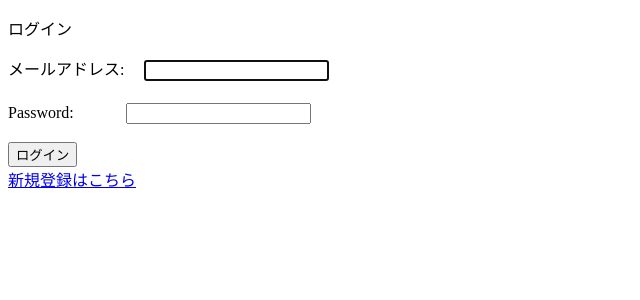
After one commit to Summer-Hackathon-2025-B-Team/HackNow, a Django app: page /user/login/ in a window 1280 px wide. The commit adds this page. Shown: the top 300 px of the page, without its empty margins (0-640 px from the left). Run offline with Django 4.2, Linux system fonts and the light colour scheme; parts of the project's set-up code (start-up, migrations or seed data) failed here and were passed over.

Commit message:
feat:ログイン機能

```diff
--- a/app/apps/user/forms.py
+++ b/app/apps/user/forms.py
@@ -1,5 +1,7 @@
-from django.contrib.auth.forms import UserCreationForm
+from django.contrib.auth.forms import UserCreationForm, AuthenticationForm
 from .models import User
+from django import forms
+from django.contrib.auth import authenticate
 
 # カスタムユーザモデル用のユーザ登録フォーム
 # UserCreationFormはパスワードの確認など、ユーザー作成に必要な機能を備えたフォーム
@@ -19,3 +21,27 @@ class SignUpForm(UserCreationForm):
 
         for field in self.fields.values():
             field.widget.attrs.update({'class': 'form-control'})
+
+# ログインフォーム
+class LoginForm(AuthenticationForm):
+
+    def __init__(self, request=None, *args, **kwargs):
+        self.request = request
+        super().__init__(request, *args, **kwargs)
+        self.fields['username'].label = 'メールアドレス'
+        self.fields['username'].widget.attrs.update({'class': 'form-control'})
+        self.fields['password'].widget.attrs.update({'class': 'form-control'})
+
+    def clean(self):
+        email = self.cleaned_data.get('username')
+        password = self.cleaned_data.get('password')
+
+        if email and password:
+            self.user_cache = authenticate(self.request, username=email, password=password)
+            if self.user_cache is None:
+                raise forms.ValidationError("メールアドレスまたはパスワードが正しくありません")
+
+            # is_active などのチェックを行う標準のメソッド
+            self.confirm_login_allowed(self.user_cache)
+
+        return self.cleaned_data
--- a/app/apps/user/urls.py
+++ b/app/apps/user/urls.py
@@ -5,4 +5,5 @@ app_name = "user"
 
 urlpatterns = [
     path('signup/', views.SignupView.as_view(), name="signup"),
+    path('login/', views.LoginView.as_view(), name="login"),
 ]
--- a/app/apps/user/views.py
+++ b/app/apps/user/views.py
@@ -1,8 +1,9 @@
 from django.contrib.auth import login, authenticate
 from django.views.generic import CreateView
 from django.urls import reverse_lazy
-from .forms import SignUpForm
+from .forms import SignUpForm, LoginForm
 from .models import User
+from django.contrib.auth.views import LoginView as BaseLoginView
 
 # ユーザ登録
 class SignupView(CreateView):
@@ -24,3 +25,8 @@ class SignupView(CreateView):
             # 問題なければログイン状態にする
             login(self.request, user)
         return response
+
+# ログイン
+class LoginView(BaseLoginView):
+    form_class = LoginForm
+    template_name = "user/login.html"
--- a/app/config/settings.py
+++ b/app/config/settings.py
@@ -138,3 +138,9 @@ DEFAULT_AUTO_FIELD = 'django.db.models.BigAutoField'
 
 # 認証ユーザモデルとしてUserテーブルを利用
 AUTH_USER_MODEL = 'user.User'
+
+# 未ログイン時の遷移先（ログイン画面）
+LOGIN_URL = "user:login"
+
+# ログイン後の遷移先（一旦ログイン画面）
+LOGIN_REDIRECT_URL = "user:login"
--- /dev/null
+++ b/app/templates/user/login.html
@@ -0,0 +1,52 @@
+<!doctype html>
+<html lang="ja">
+
+    <head>
+        <meta charset="utf-8">
+        <meta name="viewport" content="width=device-width, initial-scale=1">
+        <title>Hack-Now|ログイン</title>
+    </head>
+
+    <body>
+
+        <div class="auth-container">
+            <div class="auth-box">
+                <p>ログイン</p>
+
+                <form method="post">
+                    {% csrf_token %}
+
+                    <div class="input_item">
+                        {{ form.username.label_tag }}
+                        {{ form.username }}
+                    </div>
+                    <br>
+
+                    <div class="input_item">
+                        {{ form.password.label_tag }}
+                        {{ form.password }}
+                    </div>
+                    <br>
+
+                    {% if form.non_field_errors %}
+                        {% for error in form.non_field_errors %}
+                            <div class="text-error">
+                                {{ error }}
+                            </div>
+                        {% endfor %}
+                    {% endif %}
+
+                    <button type="submit" class="button_decision">
+                        ログイン
+                    </button>
+                </form>
+
+                <a href="{% url 'user:signup' %}" class="moving_link">
+                    新規登録はこちら
+                </a>
+
+            </div>
+        </div>
+
+    </body>
+</html>
--- a/app/templates/user/signup.html
+++ b/app/templates/user/signup.html
@@ -37,7 +37,7 @@
                     </button>
                 </form>
 
-                <a href="{% url 'user:signup' %}" class="moving_link">
+                <a href="{% url 'user:login' %}" class="moving_link">
                     ログイン画面に戻る
                 </a>
 
```
